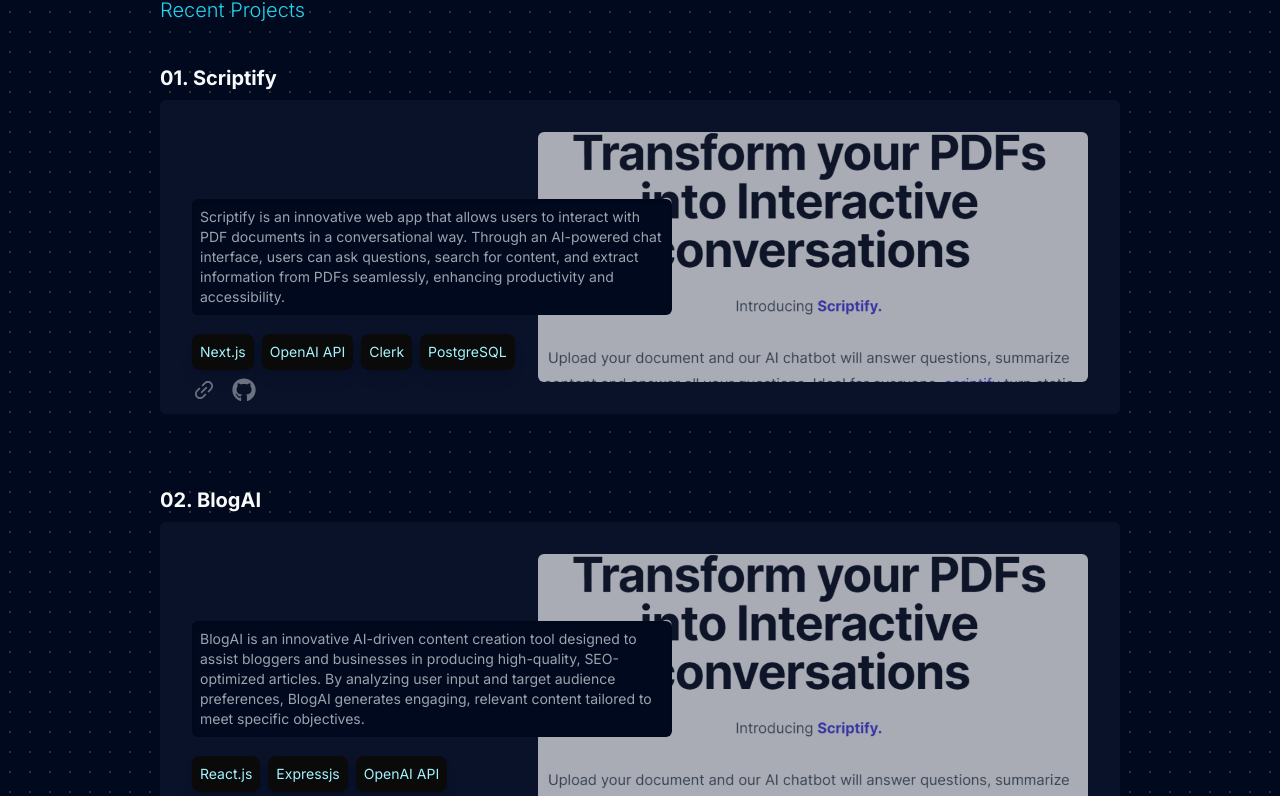
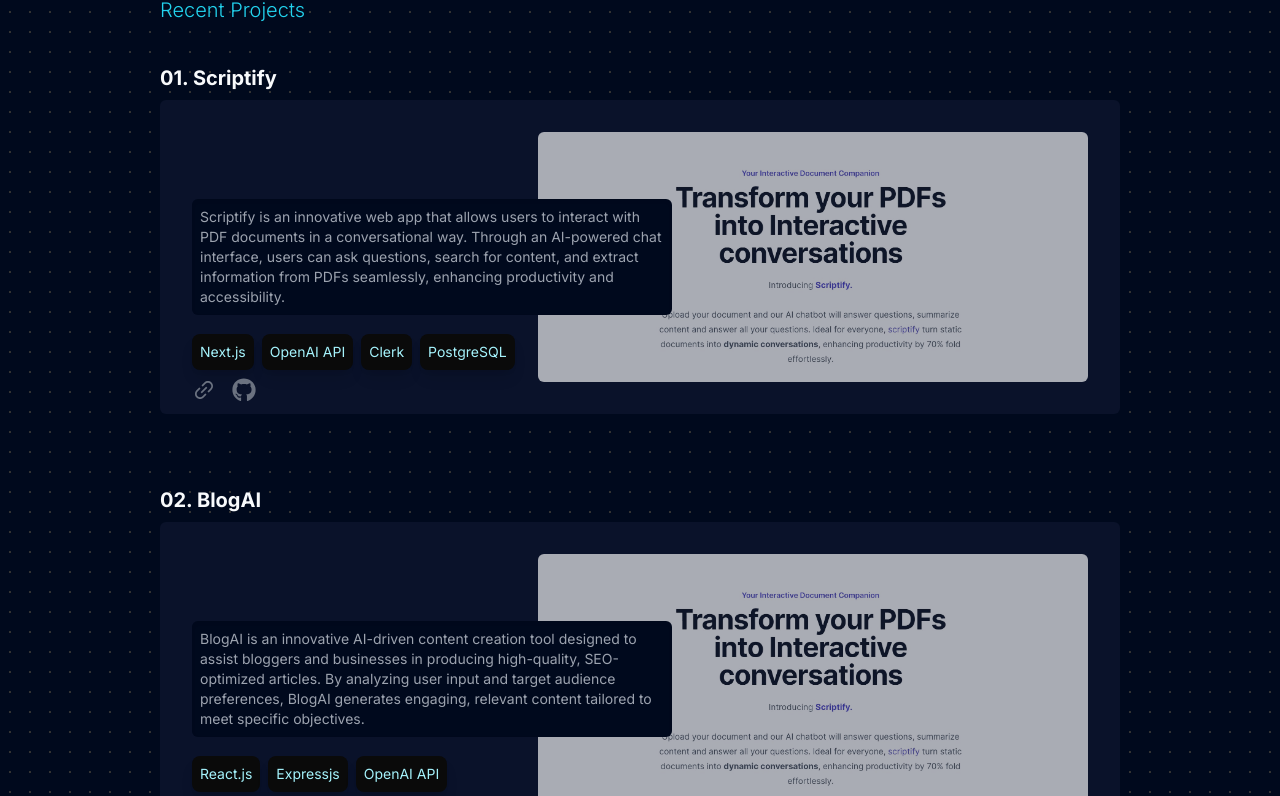
Before and after one commit to brain-ambani/next-portfolio, a Next.js app: page / in a window 1280 px wide. Shown: the part 1138-1934 px from the top of the page. Built offline with nearby package versions, Linux system fonts and the light colour scheme.

Commit message:
updated the projectcard file

```diff
--- a/components/project-card.tsx
+++ b/components/project-card.tsx
@@ -25,7 +25,7 @@ export const ProjectCard = () => {
 
                 <div>
                   <Image
-                    src="/assets/scriptify.png"
+                    src="/assets/scriptify.jpg"
                     width={550}
                     height={200}
                     alt={project.title}
```
Also changed, not shown: public/assets/scriptify.PNG (deleted).
